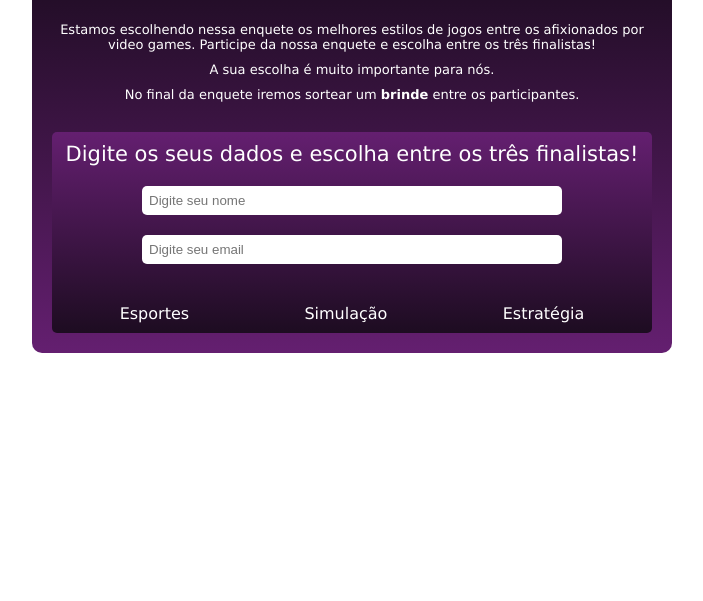
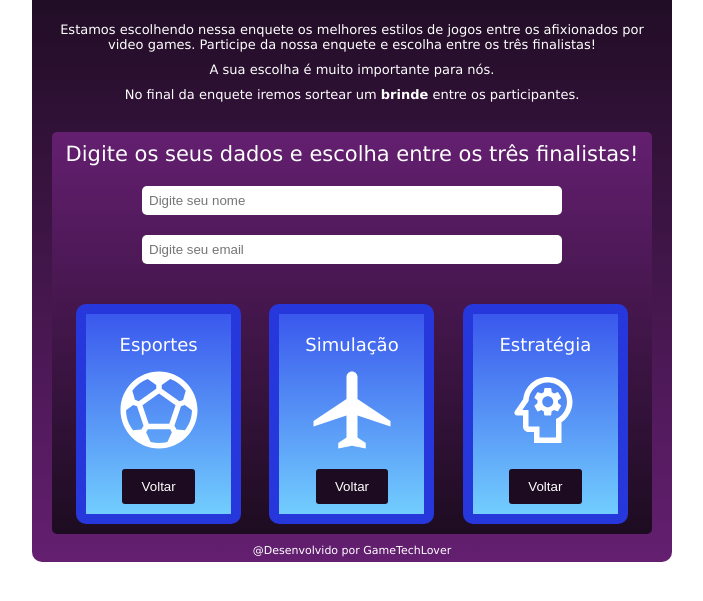
Before and after one commit to LuizFCabral/bootcamp-devjr-modulo2, a plain HTML site: page index.html in a window 1280 px wide. Shown: the part 99-700 px from the top of the page, without its empty margins (288-991 px from the left). Drawn offline with Linux system fonts and the light colour scheme.

Commit message:
:sparkles: feat: Adiciona as opções dos estilos de jogos close #5

```diff
--- a/index.html
+++ b/index.html
@@ -33,11 +33,37 @@
 					<input type="text" placeholder="Digite seu email" />
 				</div>
 				<div class="content-options">
-					<div>Esportes</div>
-					<div>Simulação</div>
-					<div>Estratégia</div>
+					<div class="options">
+						<div class="options-title">Esportes</div>
+						<object
+							class="options-images"
+							data="./assets/sports_soccer_white.svg"
+							type="image/svg+xml"
+						></object>
+						<button>Voltar</button>
+					</div>
+					<div class="options">
+						<div class="options-title">Simulação</div>
+						<object
+							class="options-images"
+							data="./assets/local_airport_white.svg"
+							type="image/svg+xml"
+						></object>
+						<button>Voltar</button>
+					</div>
+					<div class="options">
+						<div class="options-title">Estratégia</div>
+						<div class="options-images">
+							<object
+								data="./assets/psychology_white.svg"
+								type="image/svg+xml"
+							></object>
+						</div>
+						<button>Voltar</button>
+					</div>
 				</div>
 			</div>
+			<div class="footer">@Desenvolvido por GameTechLover</div>
 		</div>
 	</body>
 </html>
--- a/style.css
+++ b/style.css
@@ -1,9 +1,11 @@
 :root {
 	--roxo-escuro: #1d0c21;
+	--roxo-escuro2: #321039;
 	--roxo-claro: #641f70;
 	--amarelo: #fecd23;
 	--azul-escuro: #2638dc;
 	--azul-claro: #72cdfe;
+	--azul-meio: #3a58ed;
 }
 
 body {
@@ -16,7 +18,7 @@ body {
 	background: linear-gradient(var(--roxo-escuro), var(--roxo-claro));
 	margin: auto;
 	margin-top: 60px;
-	padding: 10px 20px 20px 20px;
+	padding: 10px 20px 5px 20px;
 	border-radius: 10px;
 }
 
@@ -74,3 +76,38 @@ body {
 	display: flex;
 	justify-content: space-around;
 }
+
+.options {
+	text-align: center;
+	background: linear-gradient(var(--azul-meio), var(--azul-claro));
+	padding-top: 20px;
+	padding-bottom: 10px;
+	width: 25%;
+	border-radius: 10px;
+	border: 10px solid var(--azul-escuro);
+}
+
+.options-title {
+	font-size: 18px;
+	font-weight: 200;
+}
+
+.options > button {
+	width: 50%;
+	padding: 10px;
+	background-color: var(--roxo-escuro);
+	color: #fff;
+	border: none;
+	border-radius: 3px;
+	cursor: pointer;
+}
+
+.options > button:hover {
+	background-color: var(--roxo-escuro2);
+}
+.footer {
+	text-align: center;
+	color: #fff;
+	margin-top: 10px;
+	font-size: 11px;
+}
```
Also changed, not shown: assets/local_airport_white.svg (added), assets/psychology_white.svg (added), assets/sports_soccer_white.svg (added).
